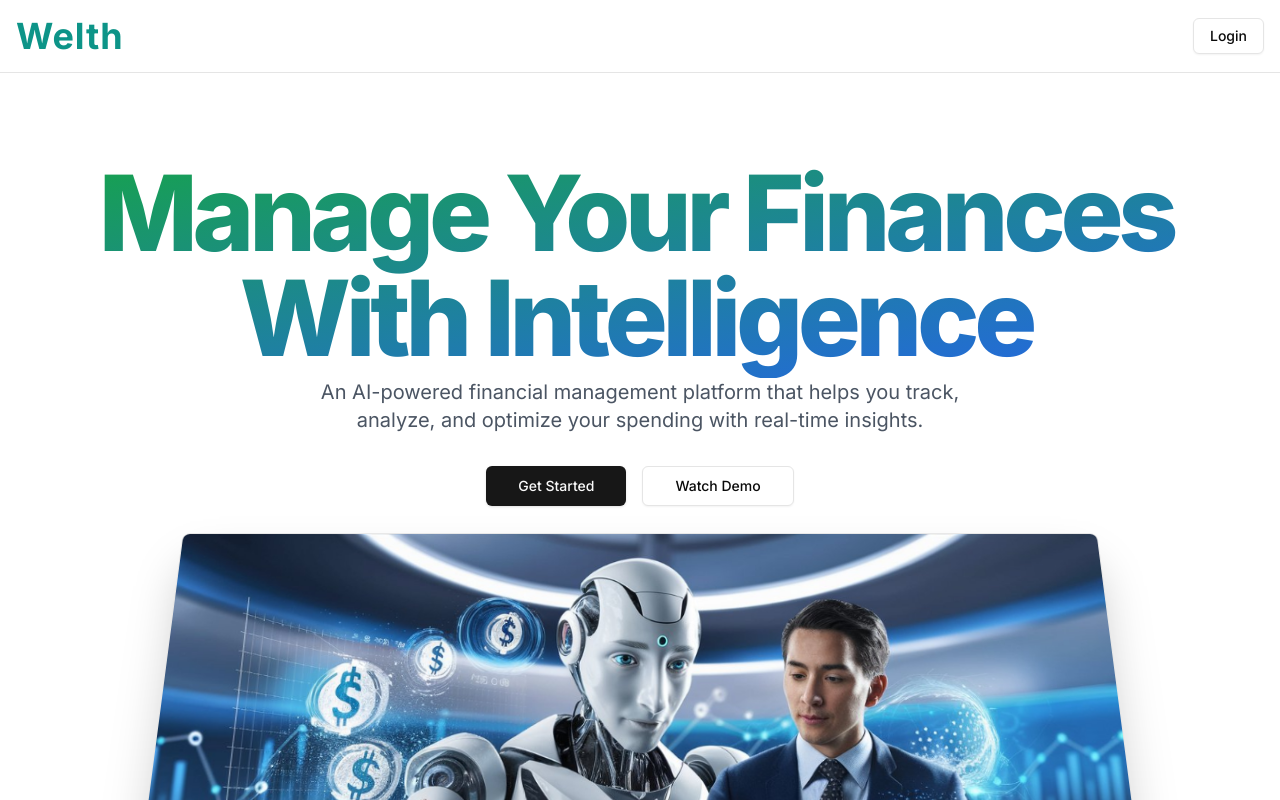
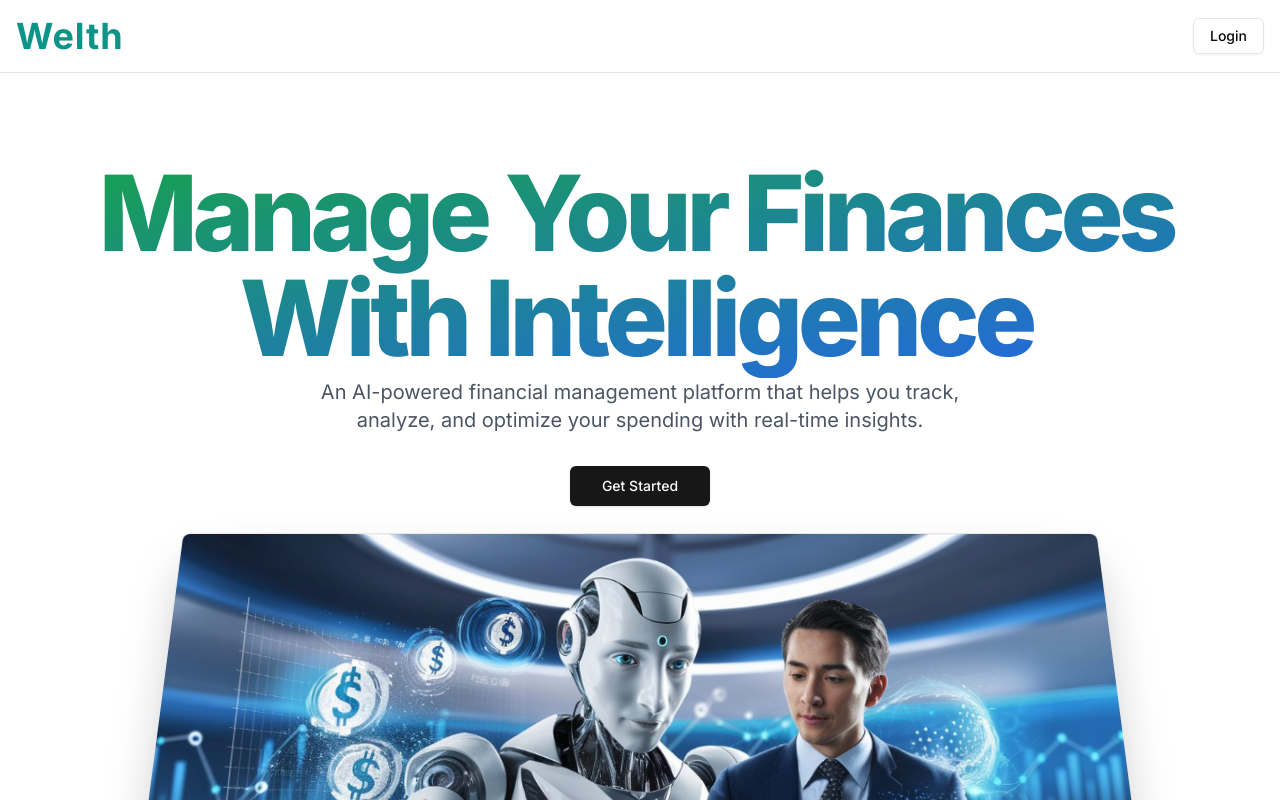
Before and after one commit to Sayantan627/AI-Finance-Platform, a Next.js app: page / in a window 1280 px wide. Shown: the top 800 px of the page. Built offline with nearby package versions, Linux system fonts and the light colour scheme; no server answers.

Commit message:
Remove "Watch Demo" button from Hero section

```diff
--- a/src/components/Hero.jsx
+++ b/src/components/Hero.jsx
@@ -41,11 +41,6 @@ const HeroSection = () => {
               Get Started
             </Button>
           </Link>
-          <Link href="/">
-            <Button variant="outline" className="px-8" size="lg">
-              Watch Demo
-            </Button>
-          </Link>
         </div>
         <div className="hero-image-wrapper mt-5 md:mt-0">
           <div ref={imageRef} className="hero-image">
```
